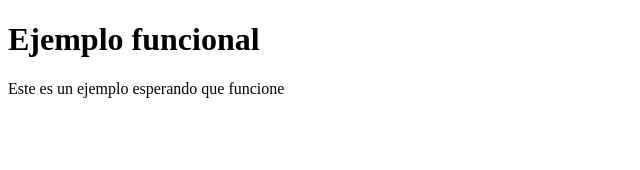
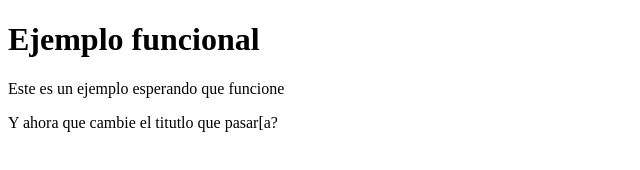
Before and after one commit to samgarciav/ejemplo, a plain HTML site: page index.html in a window 1280 px wide. Shown: the whole page, without its empty margins (0-640 px from the left). Drawn offline with Linux system fonts and the light colour scheme.

Commit message:
added another paragraph

```diff
--- a/index.html
+++ b/index.html
@@ -8,7 +8,7 @@
 <body>
   <h1>Ejemplo funcional</h1>
   <p>Este es un ejemplo esperando que funcione
-
   </p>
+  <p>Y ahora que cambie el titutlo que pasar[a?</p>
 </body>
 </html>
```
